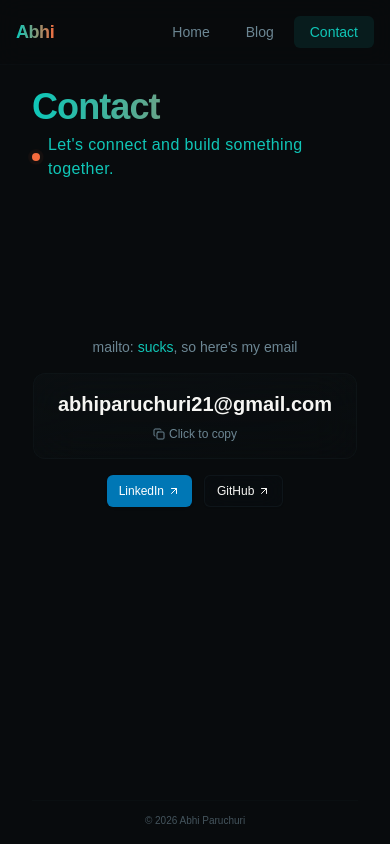
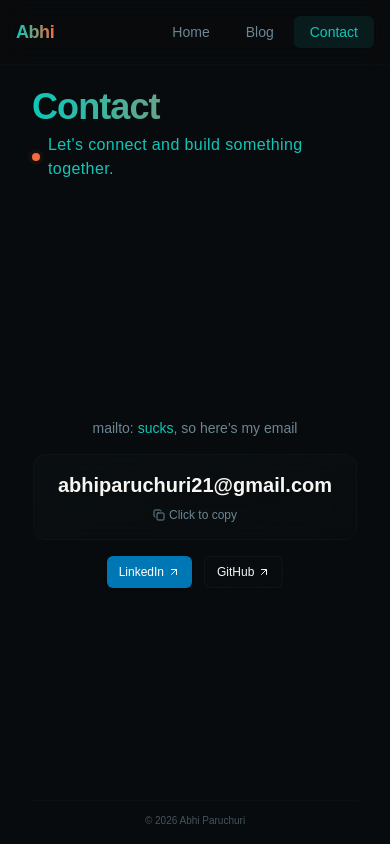
Before and after one commit to abhiparuchuri/personal, a React (Vite) app: page /contact in a window 390 px wide. Built offline with nearby package versions, Linux system fonts and the light colour scheme; a web font is replaced by a local one.

Commit message:
mobile changes

```diff
--- a/src/App.jsx
+++ b/src/App.jsx
@@ -50,7 +50,7 @@ function App() {
       </nav>
 
       {/* Main Content */}
-      <div className="flex-1 flex flex-col px-8 lg:px-16 xl:px-24 pt-6 lg:pt-8 pb-4 lg:pb-6 relative z-10 overflow-hidden">
+      <div className="flex-1 flex flex-col px-8 lg:px-16 xl:px-24 pt-6 lg:pt-8 pb-4 lg:pb-6 relative z-10 overflow-y-auto lg:overflow-hidden">
         <Routes>
           <Route path="/" element={<Home />} />
           <Route path="/blog" element={<Blog />} />
--- a/src/pages/Blog.jsx
+++ b/src/pages/Blog.jsx
@@ -16,8 +16,8 @@ export default function Blog() {
         </p>
       </div>
 
-      {/* Blog posts placeholder - centered in viewport */}
-      <div className="fixed inset-0 flex items-center justify-center pointer-events-none z-10">
+      {/* Blog posts placeholder - centered */}
+      <div className="flex-1 flex items-center justify-center">
         <div className="text-center">
           <p className="text-muted-foreground text-sm">Coming soon...</p>
           <p className="text-muted-foreground/60 text-xs mt-1">Check back for updates</p>
--- a/src/pages/Contact.jsx
+++ b/src/pages/Contact.jsx
@@ -27,9 +27,9 @@ export default function Contact() {
         </p>
       </div>
 
-      {/* Contact content - centered in viewport */}
-      <div className="fixed inset-0 flex items-center justify-center pointer-events-none z-10">
-        <div className="text-center max-w-md pointer-events-auto">
+      {/* Contact content - centered */}
+      <div className="flex-1 flex items-center justify-center">
+        <div className="text-center max-w-md">
           <p className="text-muted-foreground text-sm mb-4">
             mailto: <span className="text-primary">sucks</span>, so here's my email
           </p>
```
